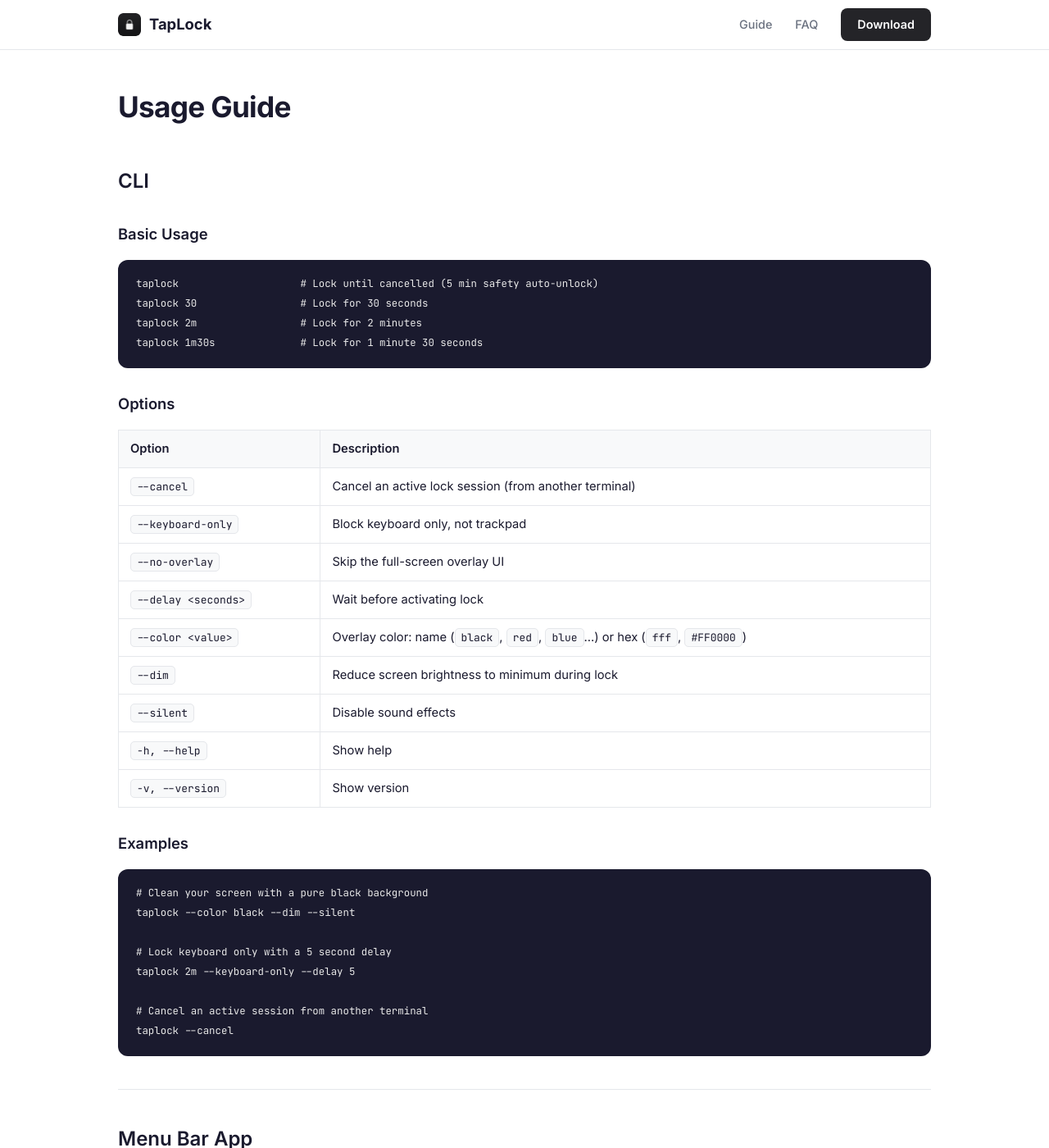
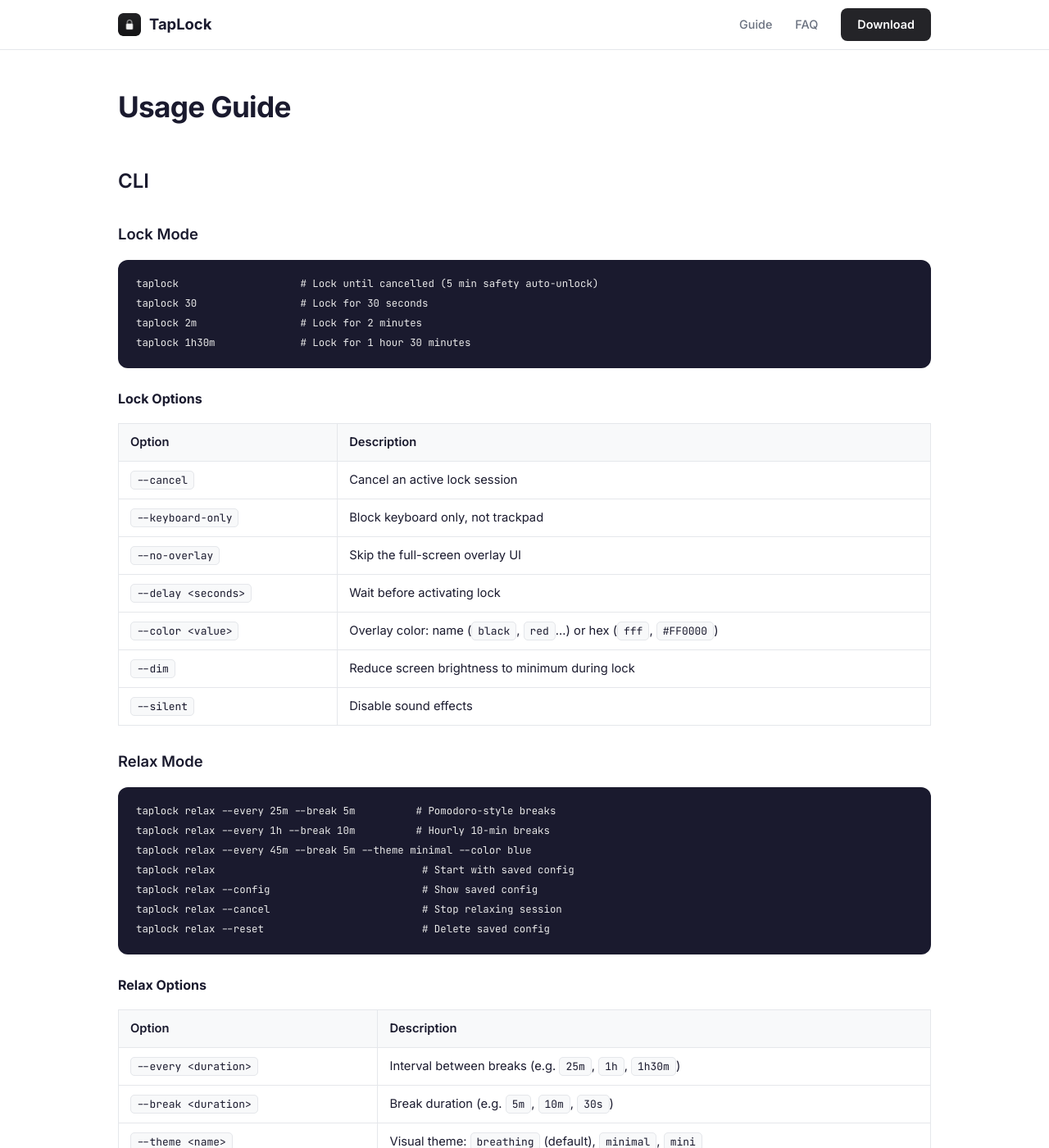
Before and after one commit to ugurcandede/taplock-app, a Jekyll site: the page built from docs/guide.md, in a window 1280 px wide and 1400 px high. Shown: the whole window at 82% size. Built offline with Jekyll 4.4.1, drawn with Linux system fonts in a browser that asks for light colours; some of the changed text lies outside the part shown.

Commit message:
feat: add relax mode with break timer UI and theme support
  - Add Lock/Relax mode toggle with segmented picker
  - Add RelaxIdleView with interval/break input and h/m/s units
  - Add RelaxActiveView with countdown for waiting and break states
  - Add RelaxSettingsSection with theme, color, transparency pickers
  - Add pomodoro presets: 25/5, 45/10, 50/10
  - Add menu bar icon switching (lock.fill / leaf.fill)
  - Add menu bar timer support for relax mode
  - Add config persistence via ConfigStore (shared with CLI)
  - Remove defaultColor from OverlayColor, add black border
  - Add TransparencyPreset picker for relax overlay
  - Update TapLockCore deps with relaxing session files
  - Update README, website, and guide with relax documentation

````diff
--- a/docs/_layouts/default.html
+++ b/docs/_layouts/default.html
@@ -41,6 +41,9 @@
       <a href="https://github.com/ugurcandede/homebrew-taplock" target="_blank">🍺 Homebrew</a>
     </div>
   </footer>
+  <div class="lightbox" id="lightbox">
+    <img id="lightbox-img" src="" alt="">
+  </div>
   <script>
     document.querySelectorAll('a[href^="http"]').forEach(a => {
       if (!a.hostname || a.hostname !== location.hostname) {
@@ -48,6 +51,32 @@
         a.setAttribute('rel', 'noopener');
       }
     });
+
+    // Lightbox
+    const lb = document.getElementById('lightbox');
+    const lbImg = document.getElementById('lightbox-img');
+
+    document.querySelectorAll('.screenshots-row img, .screenshot-full').forEach(img => {
+      img.addEventListener('click', () => {
+        lbImg.src = img.src;
+        lbImg.alt = img.alt;
+        lb.style.display = 'flex';
+        requestAnimationFrame(() => lb.classList.add('active'));
+      });
+    });
+
+    lb.addEventListener('click', (e) => {
+      if (e.target === lbImg) return;
+      lb.classList.remove('active');
+      setTimeout(() => { lb.style.display = 'none'; }, 200);
+    });
+
+    document.addEventListener('keydown', (e) => {
+      if (e.key === 'Escape' && lb.classList.contains('active')) {
+        lb.classList.remove('active');
+        setTimeout(() => { lb.style.display = 'none'; }, 200);
+      }
+    });
   </script>
 </body>
 </html>
--- a/docs/assets/css/style.css
+++ b/docs/assets/css/style.css
@@ -212,6 +212,16 @@ nav a:hover {
   max-width: 220px;
   height: auto !important;
   object-fit: contain;
+  cursor: pointer;
+  transition: transform 0.15s ease;
+}
+
+.screenshots-row img:hover {
+  transform: scale(1.03);
+}
+
+.screenshots-row--lg img {
+  max-width: 380px;
 }
 
 .screenshot-full {
@@ -220,6 +230,39 @@ nav a:hover {
   height: auto !important;
   border-radius: var(--radius);
   box-shadow: var(--card-shadow);
+  cursor: pointer;
+  transition: transform 0.15s ease;
+}
+
+.screenshot-full:hover {
+  transform: scale(1.02);
+}
+
+/* Lightbox */
+.lightbox {
+  display: none;
+  position: fixed;
+  inset: 0;
+  z-index: 9999;
+  background: rgba(0, 0, 0, 0.85);
+  justify-content: center;
+  align-items: center;
+  cursor: pointer;
+  opacity: 0;
+  transition: opacity 0.2s ease;
+}
+
+.lightbox.active {
+  display: flex;
+  opacity: 1;
+}
+
+.lightbox img {
+  max-width: 90vw;
+  max-height: 90vh;
+  border-radius: var(--radius);
+  box-shadow: 0 8px 32px rgba(0, 0, 0, 0.4);
+  cursor: default;
 }
 
 .screenshot-label {
--- a/docs/guide.md
+++ b/docs/guide.md
@@ -7,56 +7,95 @@ title: Guide
 
 ## CLI
 
-### Basic Usage
+### Lock Mode
 
 ```bash
 taplock                    # Lock until cancelled (5 min safety auto-unlock)
 taplock 30                 # Lock for 30 seconds
 taplock 2m                 # Lock for 2 minutes
-taplock 1m30s              # Lock for 1 minute 30 seconds
+taplock 1h30m              # Lock for 1 hour 30 minutes
 ```
 
-### Options
+#### Lock Options
 
 | Option | Description |
 |---|---|
-| `--cancel` | Cancel an active lock session (from another terminal) |
+| `--cancel` | Cancel an active lock session |
 | `--keyboard-only` | Block keyboard only, not trackpad |
 | `--no-overlay` | Skip the full-screen overlay UI |
 | `--delay <seconds>` | Wait before activating lock |
-| `--color <value>` | Overlay color: name (`black`, `red`, `blue`...) or hex (`fff`, `#FF0000`) |
+| `--color <value>` | Overlay color: name (`black`, `red`...) or hex (`fff`, `#FF0000`) |
 | `--dim` | Reduce screen brightness to minimum during lock |
 | `--silent` | Disable sound effects |
-| `-h, --help` | Show help |
-| `-v, --version` | Show version |
+
+### Relax Mode
+
+```bash
+taplock relax --every 25m --break 5m          # Pomodoro-style breaks
+taplock relax --every 1h --break 10m          # Hourly 10-min breaks
+taplock relax --every 45m --break 5m --theme minimal --color blue
+taplock relax                                  # Start with saved config
+taplock relax --config                         # Show saved config
+taplock relax --cancel                         # Stop relaxing session
+taplock relax --reset                          # Delete saved config
+```
+
+#### Relax Options
+
+| Option | Description |
+|---|---|
+| `--every <duration>` | Interval between breaks (e.g. `25m`, `1h`, `1h30m`) |
+| `--break <duration>` | Break duration (e.g. `5m`, `10m`, `30s`) |
+| `--theme <name>` | Visual theme: `breathing` (default), `minimal`, `mini` |
+| `--color <value>` | Overlay color (default: `green`) |
+| `--opacity <0.1-1.0>` | Overlay opacity (default: `0.85`) |
+| `--silent` | Disable all sounds including pre-notification |
+| `--config` | Show saved configuration |
+| `--reset` | Delete saved configuration |
+
+#### Relax Themes
+
+| Theme | Description |
+|---|---|
+| **breathing** | Full-screen dark overlay with a softly pulsing circle |
+| **minimal** | Centered glass card with blur effect, no full-screen background |
+| **mini** | Small floating bar at top of screen — non-intrusive |
+
+Configuration is auto-saved when `--every` and `--break` are provided. Run `taplock relax` to start with saved config.
 
 ### Examples
 
 ```bash
-# Clean your screen with a pure black background
+# Full cleaning mode: black screen, dimmed, silent
 taplock --color black --dim --silent
 
 # Lock keyboard only with a 5 second delay
 taplock 2m --keyboard-only --delay 5
 
-# Cancel an active session from another terminal
+# Cancel an active lock session
 taplock --cancel
+
+# Pomodoro with green breathing overlay
+taplock relax --every 25m --break 5m --theme breathing --color green
+
+# Hourly break with minimal theme, semi-transparent
+taplock relax --every 1h --break 10m --theme minimal --opacity 0.5
 ```
 
 ---
 
 ## Menu Bar App
 
-### Starting a Session
+The app has two modes, switchable via the segmented control at the top of the popover.
+
+### Lock Mode
 
 1. Click the **lock icon** in the menu bar
 2. Enter duration in seconds, or toggle **indefinite** mode
 3. Optionally use a **preset** (30s, 1m, 2m, 5m, 10m) to fill the input
 4. Click **start**
 
-### Settings
-
-Expand the **settings** panel to configure:
+#### Lock Settings
 
 - **Keyboard only** — block keyboard only, trackpad stays active
 - **Show overlay** — toggle the full-screen countdown
@@ -66,10 +105,28 @@ Expand the **settings** panel to configure:
 - **Delay** — seconds to wait before lock activates
 - **Color** — overlay background color presets
 
+### Relax Mode
+
+1. Switch to **Relax** mode via the segmented control
+2. Enter interval and break duration (with s/m/h unit selector for each)
+3. Optionally use a **preset** (25/5, 45/10, 50/10)
+4. Click **start**
+
+#### Relax Settings
+
+- **Theme** — breathing, minimal, or mini
+- **Color** — overlay accent color
+- **Transparency** — overlay transparency level
+- **Silent** — disable all sounds
+- **Show timer in menu bar** — display countdown next to the leaf icon
+
+The menu bar icon changes to a **leaf** when in relax mode.
+
 ### Cancelling
 
-- Click the lock icon during a session and press **cancel**
-- Or hold **Cmd+Option+Ctrl+L** for 3 seconds (emergency cancel)
+- Click the menu bar icon during a session and press **cancel** / **stop**
+- During a break, press **skip** to dismiss and continue the interval
+- Or hold **Cmd+Option+Ctrl+L** for 3 seconds (emergency cancel, lock mode only)
 
 ---
 
````
Also changed, not shown: docs/index.md (+41 -4 lines), README.md, 1 other file.
